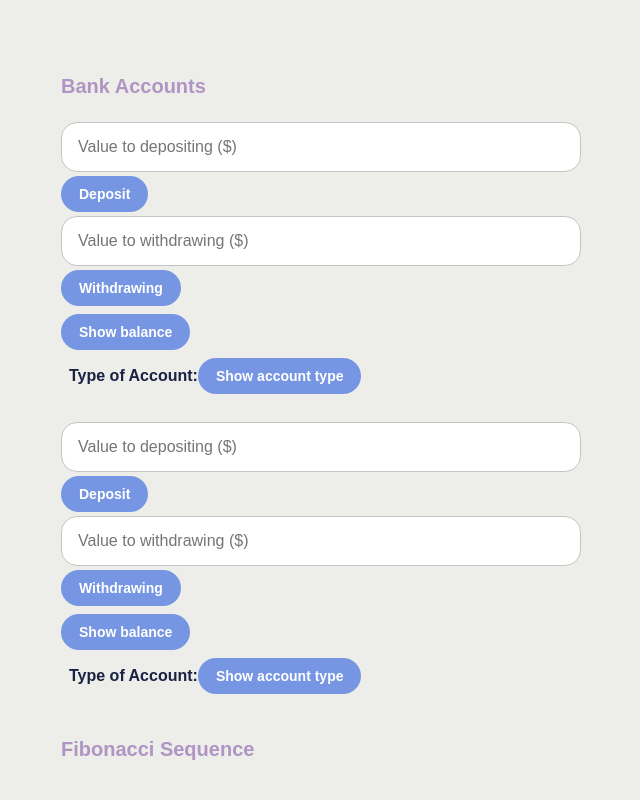
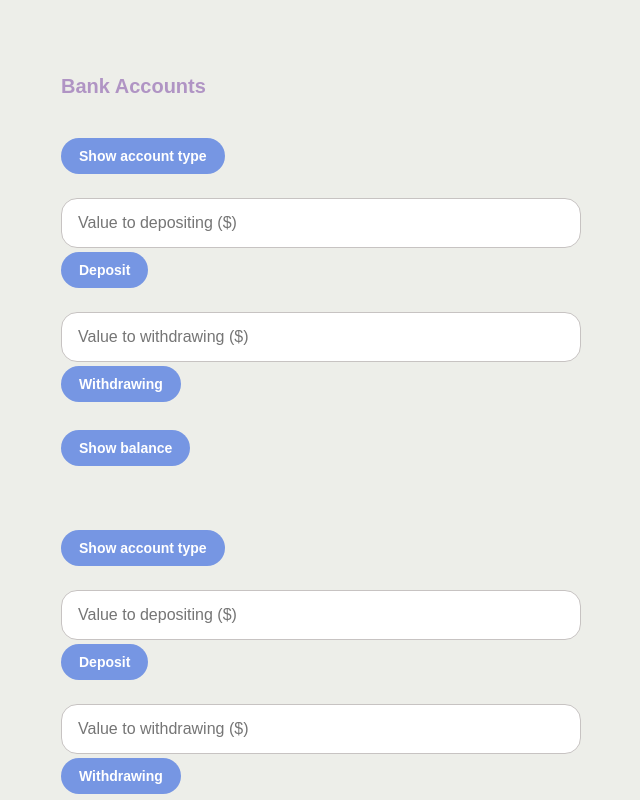
Before and after one commit to Augusto-DF/seletiveProcess, a React app: page / in a window 1280 px wide. Shown: the part 980-1780 px from the top of the page, without its empty margins (319-959 px from the left). Built offline with nearby package versions, Linux system fonts and the light colour scheme.

Commit message:
style: Style adjustments

```diff
--- a/src/components/Bank-accounts/index.jsx
+++ b/src/components/Bank-accounts/index.jsx
@@ -24,7 +24,7 @@ export class BankAccount extends React.Component {
   }
 
   withdrawing(value) {
-    if (value > 0.0) this.balance -= value;
+    if (value > 0.0 && value <= this.balance) this.balance -= value;
   }
 
   state = {
@@ -46,13 +46,22 @@ export class BankAccount extends React.Component {
   }
 
   onWithdrawing() {
-    this.withdrawing(Number(this.state.withdrawing));
-    if (Number(this.state.withdrawing) > 0)
+    if (Number(this.state.withdrawing > this.balance))
       this.setState((prevState) => ({
         ...prevState,
         withdrawing: 0,
         wasWithdrawing: true,
+        error: "You don't have this amount",
       }));
+    else if (Number(this.state.withdrawing) > 0) {
+      this.withdrawing(Number(this.state.withdrawing));
+      this.setState((prevState) => ({
+        ...prevState,
+        withdrawing: 0,
+        wasWithdrawing: true,
+        error: null,
+      }));
+    }
   }
 
   onChange({ target: { name, value } }) {
@@ -70,8 +79,8 @@ export class BankAccount extends React.Component {
           value={this.state.depositing}
         />
         <ResultContainer hasMessage={!!this.state.wasDepositing}>
+          <Button label="Deposit" onClick={this.onDeposit} />
           {this.state.wasDepositing && <Message>Amount deposited</Message>}
-          <Button label="Deposit" onClick={this.onDeposit} />
         </ResultContainer>
 
         <Input
@@ -82,15 +91,13 @@ export class BankAccount extends React.Component {
           value={this.state.withdrawing}
         />
         <ResultContainer hasMessage={!!this.state.wasWithdrawing}>
-          {this.state.wasWithdrawing && (
-            <Message>Amount to withdrawing</Message>
+          <Button label="Withdrawing" onClick={this.onWithdrawing} />
+          {this.state.wasWithdrawing && !this.state.error && (
+            <Message>Amount withdraw</Message>
           )}
-          <Button label="Withdrawing" onClick={this.onWithdrawing} />
+          {this.state.error && <Message>{this.state.error}</Message>}
         </ResultContainer>
         <ResultContainer hasMessage={!!this.state.showBalance}>
-          {this.state.showBalance && (
-            <Message>{`${this.getBalance()} ($)`}</Message>
-          )}
           <Button
             label={this.state.showBalance ? "Hide balance" : "Show balance"}
             onClick={() =>
@@ -100,6 +107,10 @@ export class BankAccount extends React.Component {
               }))
             }
           />
+
+          {this.state.showBalance && (
+            <Message>{`${this.getBalance()} ($)`}</Message>
+          )}
         </ResultContainer>
       </>
     );
@@ -125,19 +136,16 @@ export class SavingAccount extends BankAccount {
   render() {
     return (
       <>
-        {super.render()}
         <ResultContainer hasMessage>
-          <ResultContainer hasMessage>
-            <Message type="message">Type of Account:</Message>
-            {this.state.showType && <Message>{this.type}</Message>}
-          </ResultContainer>
           <Button
             label={
               this.state.showType ? "Hide account type" : "Show account type"
             }
             onClick={this.onCheckType}
           />
+          {this.state.showType && <Message> {this.type}</Message>}
         </ResultContainer>
+        {super.render()}
       </>
     );
   }
@@ -162,19 +170,16 @@ export class CheckingAccount extends BankAccount {
   render() {
     return (
       <>
-        {super.render()}
         <ResultContainer hasMessage>
-          <ResultContainer hasMessage>
-            <Message type="message">Type of Account:</Message>
-            {this.state.showType && <Message>{this.type}</Message>}
-          </ResultContainer>
           <Button
             label={
               this.state.showType ? "Hide account type" : "Show account type"
             }
             onClick={this.onCheckType}
           />
+          {this.state.showType && <Message> {this.type}</Message>}
         </ResultContainer>
+        {super.render()}
       </>
     );
   }
--- a/src/components/Bank-accounts/styles.js
+++ b/src/components/Bank-accounts/styles.js
@@ -3,19 +3,20 @@ import styled from "styled-components";
 export const ResultContainer = styled.div`
   display: grid;
   grid-template-columns: ${({ hasMessage }) =>
-    hasMessage ? "auto 1fr" : "auto"};
+    hasMessage ? "auto auto" : "auto"};
   align-items: center;
-  margin: 4px 0;
+  margin: 4px 0 24px 0;
 `;
 
 export const Container = styled.div`
-  margin-top: 24px;
+  margin-top: 36px;
 `;
 
 export const Message = styled.span`
   margin-left: 8px;
   font-family: Arial, Helvetica, sans-serif;
   font-size: 16px;
-  color: ${({ type }) => (type === "message" ? "#1A2143" : "#69cc72}")};
+  color: #1a2143;
   font-weight: bold;
+  justify-self: end;
 `;
```
